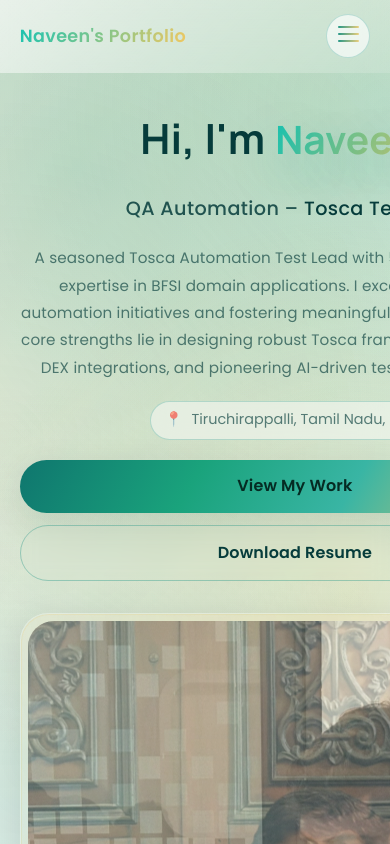
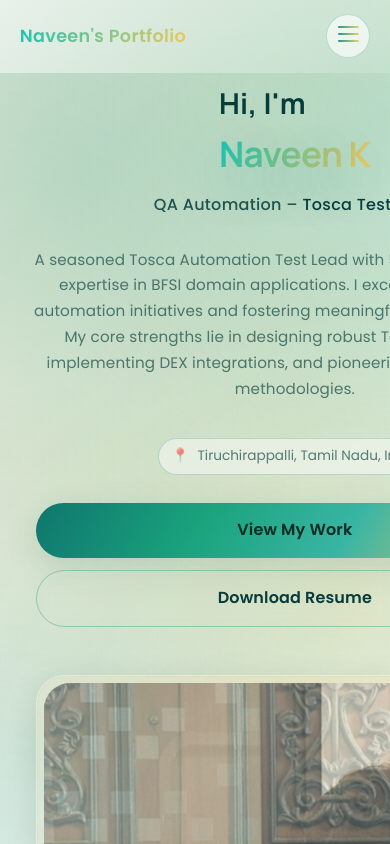
Before and after one commit to Naveen-neevaN/Naveen-Portfolio, a Next.js app: page / in a window 390 px wide. Shown: the top 844 px of the page. Built offline with nearby package versions, Linux system fonts and the light colour scheme.

Commit message:
UI Uplift - Final V3

```diff
--- a/src/components/About.css
+++ b/src/components/About.css
@@ -590,6 +590,54 @@
 .agile-quote { font-weight: 600; text-align: center; flex: 1 1 auto; word-break: break-word; }
 .personal__quote { display: none; }
 
+/* About CTA Section */
+.about-cta {
+  margin-top: 3rem;
+  text-align: center;
+  position: relative;
+}
+
+.about-cta::before {
+  content: '';
+  position: absolute;
+  inset: -1rem -2rem;
+  background: radial-gradient(circle at center, rgba(21, 143, 129, 0.08) 0%, transparent 70%);
+  pointer-events: none;
+}
+
+.about-cta__inner {
+  position: relative;
+  padding: 1rem 0;
+  display: flex;
+  justify-content: center;
+  align-items: center;
+}
+
+.about-cta .btn {
+  min-width: 300px;
+  font-size: 1.1rem;
+  padding: 1rem 2rem;
+  transform: translateY(0);
+  transition: transform var(--transition-fast), box-shadow var(--transition-fast);
+}
+
+.about-cta .btn:hover {
+  transform: translateY(-3px);
+  box-shadow: 0 18px 40px rgba(21, 143, 129, 0.25);
+}
+
+@media (max-width: 768px) {
+  .about-cta {
+    margin-top: 2.5rem;
+  }
+
+  .about-cta .btn {
+    min-width: 260px;
+    font-size: 1rem;
+    padding: 0.9rem 1.8rem;
+  }
+}
+
 /* Animations triggered by wrapper visibility */
 .about__wrapper.is-visible .about-intro__video { transform: scale(1); opacity: 0.6; transition-delay: 0.12s; }
 .about__wrapper.is-visible .about-intro__text { opacity: 1; transform: none; transition-delay: 0.18s; }
--- a/src/components/About.jsx
+++ b/src/components/About.jsx
@@ -38,6 +38,21 @@
           <Innovation />
           <TechExpertise />
           <Personal />
+
+          <section className="about-cta">
+            <div className="about-cta__inner">
+              <a
+                href="#contact"
+                className="btn btn-primary"
+                onClick={(e) => {
+                  e.preventDefault();
+                  document.getElementById('contact').scrollIntoView({ behavior: 'smooth' });
+                }}
+              >
+                Let's build smarter systems together
+              </a>
+            </div>
+          </section>
         </div>
       </div>
     </section>
--- a/src/components/Hero.css
+++ b/src/components/Hero.css
@@ -112,6 +112,7 @@
   font-size: clamp(1rem, 2vw, 1.1rem);
   line-height: 1.8;
   max-width: 580px;
+  margin: 0.75rem 0;
 }
 
 .hero__meta {
@@ -120,6 +121,9 @@
   gap: 0.75rem 1.25rem;
   font-size: 0.95rem;
   color: var(--text-muted);
+  width: 100%;
+  justify-content: flex-start;
+  margin: 0.75rem 0;
 }
 
 .hero__meta-item {
@@ -276,6 +280,11 @@
 }
 
 @media (max-width: 1080px) {
+  .hero {
+    min-height: auto;
+    padding-top: clamp(5rem, 8vw, 7rem);
+  }
+
   .hero__layout {
     grid-template-columns: 1fr;
     gap: clamp(2rem, 6vw, 3rem);
@@ -286,59 +295,106 @@
     align-items: center;
   }
 
+  .hero__introRow {
+    flex-direction: column;
+    gap: 0.5rem;
+  }
+
   .hero__badge {
     align-self: center;
   }
 
   .hero__bio {
     max-width: 640px;
+    padding: 0 1rem;
+    margin: 0.5rem auto;
   }
 
   .hero__meta {
     justify-content: center;
+    margin: 0.5rem 0;
   }
 
   .hero__meta-item {
     background: rgba(255, 255, 255, 0.45);
+    padding: 0.5rem 1rem;
   }
 
   .hero__visual {
-    /* mobile/tablet size increased by ~10% */
-    width: min(616px, 100%);
+    width: min(616px, 92%);
+    margin: 1rem auto;
+  }
+
+  .hero__role {
+    font-size: clamp(1.1rem, 2.2vw, 1.4rem);
   }
 }
 
 @media (max-width: 768px) {
   .hero {
-    padding-top: clamp(6.5rem, 14vw, 8rem);
+    padding-top: clamp(5.5rem, 12vw, 7rem);
+    padding-bottom: clamp(3rem, 6vw, 4rem);
   }
 
   .hero__actions {
     width: 100%;
     flex-direction: column;
     gap: 0.75rem;
+    padding: 0 1rem;
   }
 
   .hero__actions .btn {
     width: 100%;
+    margin: 0;
+    padding: 0.9rem 1.5rem;
   }
 
   .hero__meta-item {
     font-size: 0.9rem;
+    padding: 0.45rem 0.9rem;
+  }
+
+  .hero__title {
+    font-size: clamp(2.6rem, 8vw, 3.2rem);
+    letter-spacing: -0.02em;
+  }
+
+  .hero__introLabel {
+    font-size: clamp(1.8rem, 3vw, 2rem);
   }
 }
 
 @media (max-width: 540px) {
+  .hero {
+    padding-top: clamp(5rem, 10vw, 6rem);
+  }
+
   .hero__title {
-    font-size: clamp(2.4rem, 10vw, 3rem);
+    font-size: clamp(2.2rem, 9vw, 2.8rem);
   }
 
   .hero__bio {
     font-size: 0.95rem;
+    line-height: 1.7;
+    padding: 0 0.5rem;
   }
 
   .hero__visual {
+    width: 94%;
     aspect-ratio: 4 / 5;
+  }
+
+  .hero__role {
+    font-size: 1rem;
+  }
+
+  .hero__meta {
+    gap: 0.5rem 1rem;
+  }
+
+  .hero__meta-item {
+    padding: 0.4rem 0.8rem;
+    font-size: 0.85rem;
   }
 }
 
--- a/src/components/Personal.jsx
+++ b/src/components/Personal.jsx
@@ -9,7 +9,7 @@
       <h3 id="personal-title" className="section-subhead">Beyond the Code</h3>
       <div className="personal__panel glass-panel">
         <p>
-          Beyond the professional realm, I’m an accomplished chess player who captained my college team and enjoy
+          Beyond the professional realm, I'm an accomplished chess player who captained my college team and enjoy
           exploring AI-driven innovations and DevOps practices.
         </p>
 
```
